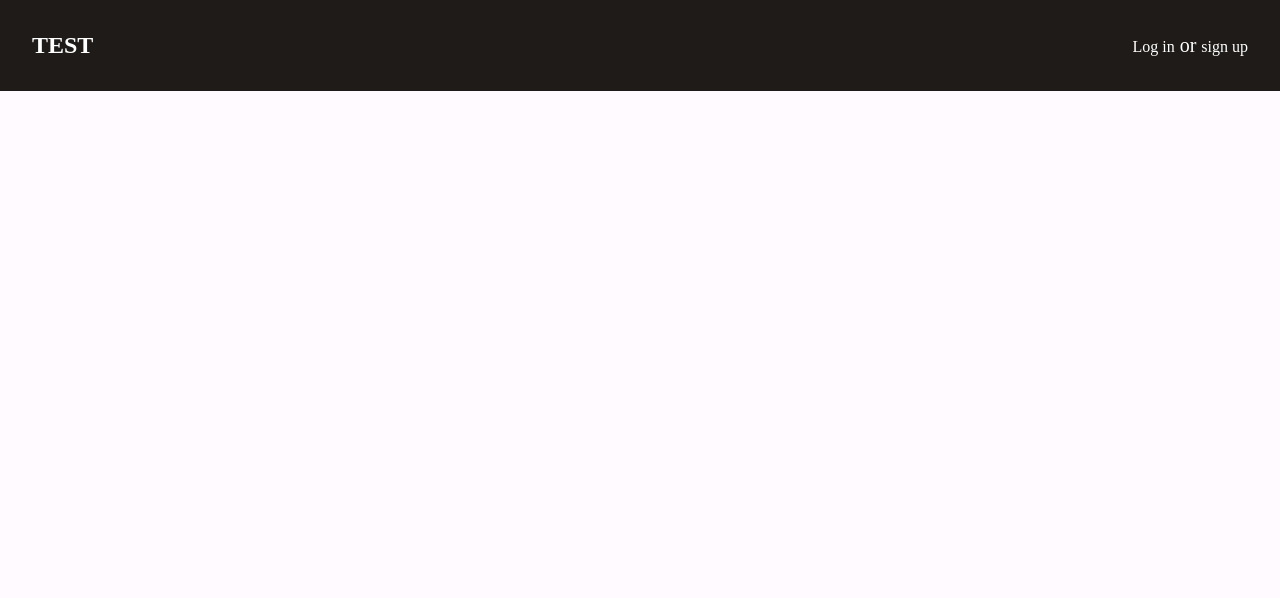
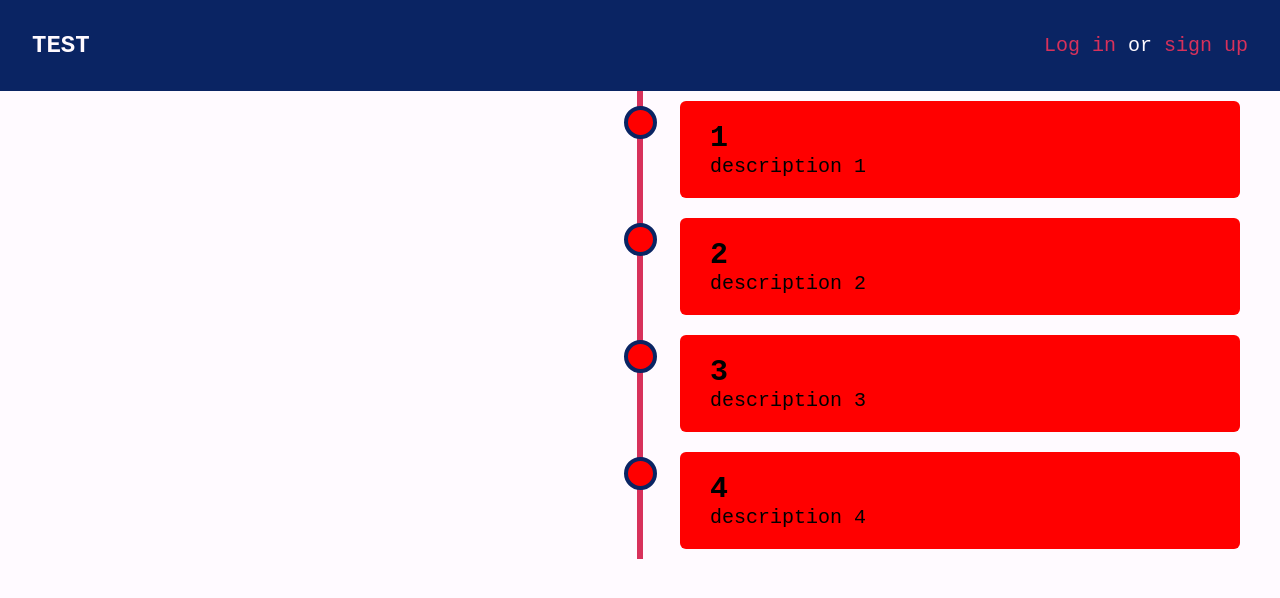
Before and after one commit to yauza/zai-project1, a PHP site: page /php/index.php in a window 1280 px wide. Shown: the top 598 px of the page. Run offline with PHP 8.4, Linux system fonts and the light colour scheme.

Commit message:
Add basic timeline

```diff
--- a/css/styles.css
+++ b/css/styles.css
@@ -15,14 +15,9 @@
 
 body {
     font-weight: 400;
+    font-family: 'Courier New', monospace;
     font-size: 20px;
     background-color: #FFFAFF;
-}
-
-a {
-    font-weight: 400;
-    font-size: 20px;
-    color: #D8315B;
 }
 
 .p {
@@ -37,20 +32,12 @@
     margin-right: auto;
 }
 
-/* Basic reset */
-/* * {
-    margin: 0;
-    padding: 0;
-    box-sizing: border-box;
-} */
-/* .test-container {
-    width: 100%;
-} */
+/* Navbar styles */
 
 .navbar-container {
     padding: 1rem;
     max-width: -webkit-fill-available;
-    background-color: #1E1B18;
+    background-color: #0A2463;
 }
 
 .navbar {
@@ -60,13 +47,13 @@
     justify-content: space-between;
     align-items: center;
     padding: 1rem;
-    background-color: #1E1B18;
-    color: white;
+    background-color: #0A2463;
 }
 
 .navbar .logo {
     font-size: 1.5rem;
     font-weight: bold;
+    color: #FFFAFF;
 }
 
 .navbar ul {
@@ -76,15 +63,98 @@
 
 .navbar ul li {
     margin-left: 1.5rem;
+    color: #FFFAFF;
 }
 
 .navbar ul li a {
-    color: white;
     text-decoration: none;
-    font-size: 1rem;
+    color: #D8315B;
     transition: color 0.3s ease;
 }
 
-.navbar ul li a:hover {
-    color: #ddd;
+/* ---------- */
+
+/* Timeline styles */
+
+.timeline {
+    position: relative;
+    margin: 0 auto;
 }
+
+.timeline::after {
+    content: '';
+    position: absolute;
+    width: 6px;
+    background-color: #D8315B;
+    top: 0;
+    bottom: 0;
+    left: 50%;
+    margin-left: -3px;
+}
+
+.container {
+    padding: 10px 40px;
+    position: relative;
+    background-color: inherit;
+    width: 50%;
+}
+
+.container::after {
+    content: '';
+    position: absolute;
+    width: 25px;
+    height: 25px;
+    right: -17px;
+    background-color: red;
+    border: 4px solid #0A2463;
+    top: 15px;
+    border-radius: 50%;
+    z-index: 1;
+}
+
+.left {
+    left: 0;
+}
+
+.left::before {
+    content: " ";
+    height: 0;
+    position: absolute;
+    top: 22px;
+    width: 0;
+    z-index: 1;
+    right: 30px;
+    border: medium solid blue;
+    border-width: 10px 0 10px 10px;
+    border-color: transparent transparent transparent red;
+}
+
+.right {
+    left: 50%;
+}
+
+.right::before {
+    content: " ";
+    height: 0;
+    position: absolute;
+    top: 22px;
+    width: 0;
+    z-index: 1;
+    left: 30px;
+    border: medium solid blue;
+    border-width: 10px 10px 10px 0;
+    border-color: transparent transparent transparent red;
+}
+
+.right::after {
+    left: -16px;
+}
+
+.content {
+    padding: 20px 30px;
+    background-color: red;
+    position: relative;
+    border-radius: 6px;
+}
+
+/* ---------- */
--- a/php/index.php
+++ b/php/index.php
@@ -8,6 +8,13 @@
     $result = $mysqli->query($sql);
     $user = $result->fetch_assoc();
 }
+
+$array = array(
+    "1" => "description 1",
+    "2" => "description 2",
+    "3" => "description 3",
+    "4" => "description 4",
+);
 
 ?>
 
@@ -27,7 +34,7 @@
             <div class="logo">TEST</div>
             <ul>
                 <?php if (isset($user)): ?>
-                    <li>Hello <?= htmlspecialchars($user["login"]) ?>.</li>
+                    <li><?= htmlspecialchars($user["login"]) ?></li>
                     <li><a href="logout.php">Log out</a></li>
                 <?php else: ?>
                     <li><a href="login.php">Log in</a> or <a href="../signup.html">sign up</a></li>
@@ -36,9 +43,15 @@
         </nav>
     </div>
 
-    <div>
-
-
+    <div class="timeline">
+        <?php foreach($array as $key=>$value): ?>
+            <div class="container right">
+                <div class="content">
+                    <h2><?= $key ?></h2>
+                    <p><?= $value ?></p>
+                </div>
+            </div>
+        <?php endforeach; ?>
     </div>
 
 </body>
```
